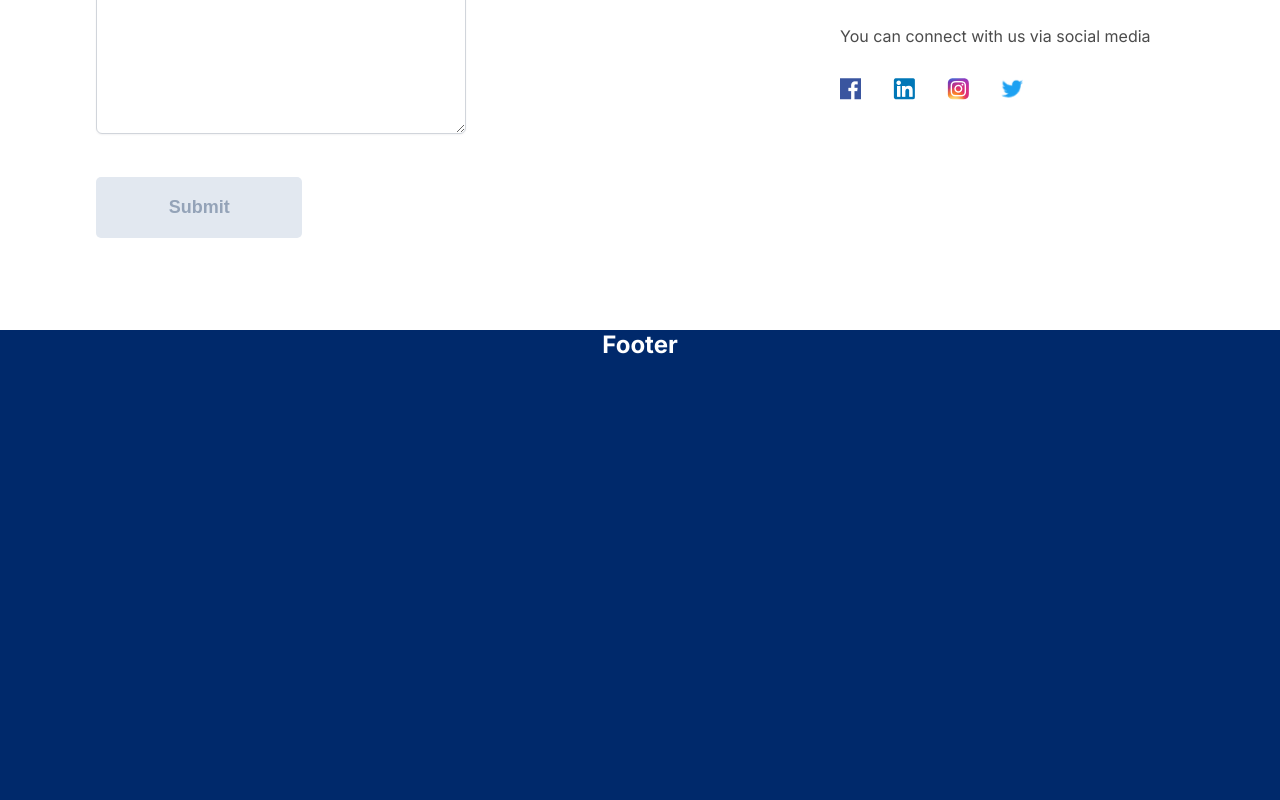
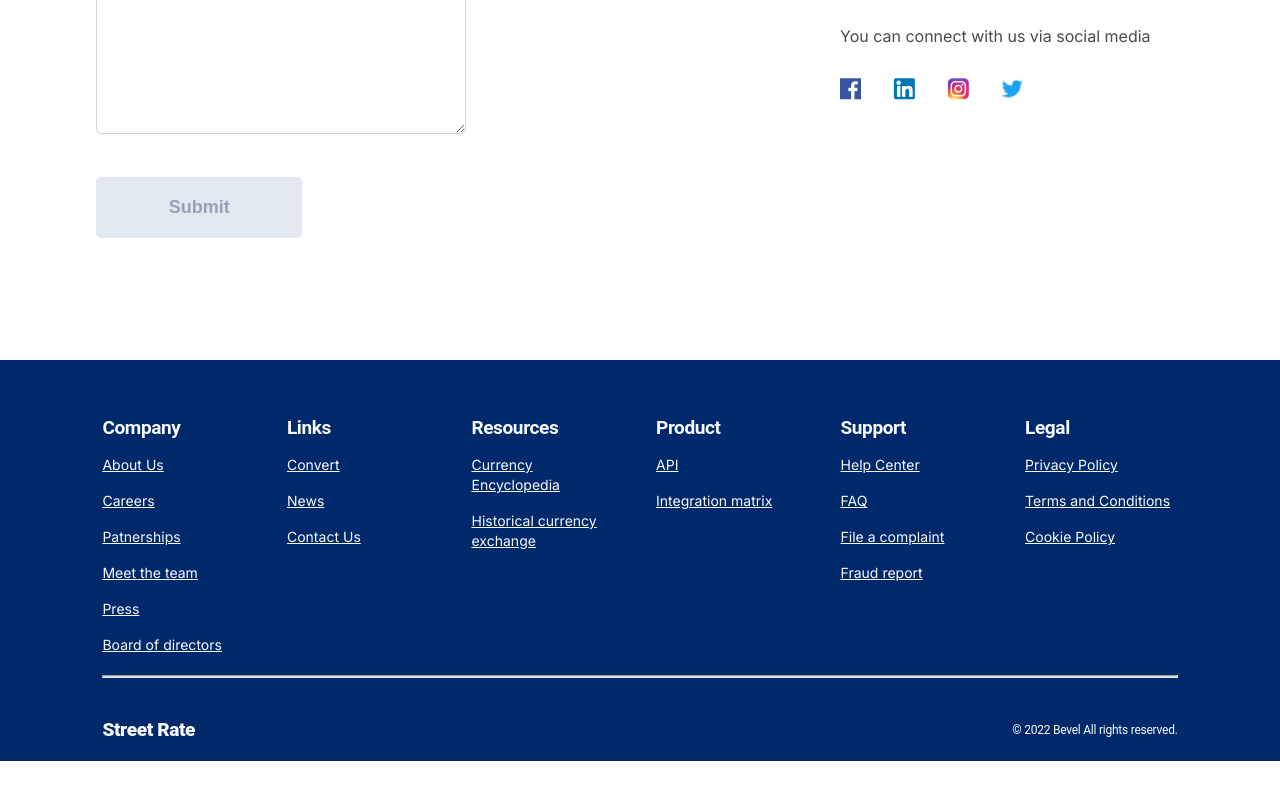
Before and after one commit to c-blaq/bevel-contact-page, a React (Create React App) app: page / in a window 1280 px wide. Shown: the part 1255-2055 px from the top of the page. After the commit the page ends 2016 px from the top, so only its background shows below. Built offline with nearby package versions, Linux system fonts and the light colour scheme.

Commit message:
feat: fooetr

```diff
--- a/src/component/footer/Footer.jsx
+++ b/src/component/footer/Footer.jsx
@@ -1,11 +1,307 @@
+import { Box, Link, Stack, Typography } from "@mui/material";
 import React from "react";
-import { FooterStyle } from "./styled/Footer.styled";
+import DropDown from "../DropDown";
 
 const Footer = () => {
   return (
-    <FooterStyle>
-      <h2>Footer</h2>
-    </FooterStyle>
+    <Box backgroundColor="#00296B" marginTop="50px">
+      <Box
+        margin="0px auto"
+        pt="56px"
+        sx={{
+          maxWidth: { xs: "84%", sm: "90%", md: "84%" },
+        }}
+      >
+        <Box
+          sx={{
+            display: { xs: "none", sm: "flex" },
+            gap: { md: "32px" },
+          }}
+        >
+          <Stack
+            direction="column"
+            alignItems="flex-start"
+            gap="16px"
+            sx={{
+              fontSize: { xs: "14px", sm: "12px", lg: "14px" },
+              lineHeight: { xs: "20px" },
+              fontWeight: { xs: "400" },
+              width: { sm: "173.33px" },
+            }}
+            color="#F8FAFC"
+            letterSpacing="0.001em"
+          >
+            <Typography
+              sx={{
+                fontSize: { xs: "19px", sm: "15px", lg: "19px" },
+                lineHeight: { xs: "23px" },
+                fontWeight: { xs: "700" },
+              }}
+              letterSpacing="-0.02em"
+            >
+              Company
+            </Typography>
+            <Link href="#" color="inherit">
+              About Us
+            </Link>
+            <Link href="#" color="inherit">
+              Careers
+            </Link>
+            <Link href="#" color="inherit">
+              Patnerships
+            </Link>
+            <Link href="#" color="inherit">
+              Meet the team
+            </Link>
+            <Link href="#" color="inherit">
+              Press
+            </Link>
+            <Link href="#" color="inherit">
+              Board of directors
+            </Link>
+          </Stack>
+
+          <Stack
+            direction="column"
+            alignItems="flex-start"
+            gap="16px"
+            sx={{
+              fontSize: { xs: "14px", sm: "12px", lg: "14px" },
+              lineHeight: { xs: "20px" },
+              fontWeight: { xs: "400" },
+              width: { sm: "173.33px" },
+            }}
+            color="#F8FAFC"
+            letterSpacing="0.001em"
+          >
+            <Typography
+              sx={{
+                fontSize: { xs: "19px", sm: "15px", lg: "19px" },
+                lineHeight: { xs: "23px" },
+                fontWeight: { xs: "700" },
+              }}
+              letterSpacing="-0.02em"
+            >
+              Links
+            </Typography>
+            <Link href="#" color="inherit">
+              Convert
+            </Link>
+            <Link href="#" color="inherit">
+              News
+            </Link>
+            <Link href="#" color="inherit">
+              Contact Us
+            </Link>
+          </Stack>
+
+          <Stack
+            direction="column"
+            alignItems="flex-start"
+            gap="16px"
+            sx={{
+              fontSize: { xs: "14px", sm: "12px", lg: "14px" },
+              lineHeight: { xs: "20px" },
+              fontWeight: { xs: "400" },
+              width: { sm: "173.33px" },
+            }}
+            color="#F8FAFC"
+            letterSpacing="0.001em"
+          >
+            <Typography
+              sx={{
+                fontSize: { xs: "19px", sm: "15px", lg: "19px" },
+                lineHeight: { xs: "23px" },
+                fontWeight: { xs: "700" },
+              }}
+              letterSpacing="-0.02em"
+            >
+              Resources
+            </Typography>
+            <Link href="#" color="inherit">
+              Currency Encyclopedia
+            </Link>
+            <Link href="#" color="inherit">
+              Historical currency exchange
+            </Link>
+          </Stack>
+
+          <Stack
+            direction="column"
+            alignItems="flex-start"
+            gap="16px"
+            sx={{
+              fontSize: { xs: "14px", sm: "12px", lg: "14px" },
+              lineHeight: { xs: "20px" },
+              fontWeight: { xs: "400" },
+              width: { sm: "173.33px" },
+            }}
+            color="#F8FAFC"
+            letterSpacing="0.001em"
+          >
+            <Typography
+              sx={{
+                fontSize: { xs: "19px", sm: "15px", lg: "19px" },
+                lineHeight: { xs: "23px" },
+                fontWeight: { xs: "700" },
+              }}
+              letterSpacing="-0.02em"
+            >
+              Product
+            </Typography>
+            <Link href="#" color="inherit">
+              API
+            </Link>
+            <Link href="#" color="inherit">
+              Integration matrix
+            </Link>
+          </Stack>
+
+          <Stack
+            direction="column"
+            alignItems="flex-start"
+            gap="16px"
+            sx={{
+              fontSize: { xs: "14px", sm: "12px", lg: "14px" },
+              lineHeight: { xs: "20px" },
+              fontWeight: { xs: "400" },
+              width: { sm: "173.33px" },
+            }}
+            color="#F8FAFC"
+            letterSpacing="0.001em"
+          >
+            <Typography
+              sx={{
+                fontSize: { xs: "19px", sm: "15px", lg: "19px" },
+                lineHeight: { xs: "23px" },
+                fontWeight: { xs: "700" },
+              }}
+              letterSpacing="-0.02em"
+            >
+              Support
+            </Typography>
+            <Link href="#" color="inherit">
+              Help Center
+            </Link>
+            <Link href="#" color="inherit">
+              FAQ
+            </Link>
+            <Link href="#" color="inherit">
+              File a complaint
+            </Link>
+            <Link href="#" color="inherit">
+              Fraud report
+            </Link>
+          </Stack>
+
+          <Stack
+            direction="column"
+            alignItems="flex-start"
+            gap="16px"
+            sx={{
+              fontSize: { xs: "14px", sm: "12px", lg: "14px" },
+              lineHeight: { xs: "20px" },
+              fontWeight: { xs: "400" },
+              width: { sm: "173.33px" },
+            }}
+            color="#F8FAFC"
+            letterSpacing="0.001em"
+          >
+            <Typography
+              sx={{
+                fontSize: { xs: "19px", sm: "15px", lg: "19px" },
+                lineHeight: { xs: "23px" },
+                fontWeight: { xs: "700" },
+              }}
+              letterSpacing="-0.02em"
+            >
+              Legal
+            </Typography>
+            <Link href="#" color="inherit">
+              Privacy Policy
+            </Link>
+            <Link href="#" color="inherit">
+              Terms and Conditions
+            </Link>
+            <Link href="#" color="inherit">
+              Cookie Policy
+            </Link>
+          </Stack>
+        </Box>
+
+        {/* mobile view */}
+        <Box
+          sx={{
+            display: { xs: "flex", sm: "none" },
+            gap: { xs: "22px" },
+          }}
+          flexDirection="column"
+          marginTop="0px"
+          justifyContent="center"
+          alignItems="center"
+        >
+          <DropDown
+            title={"Company"}
+            Items={[
+              "About Us",
+              "Careers",
+              "Patnerships",
+              "Meet the team",
+              "Press",
+              "Board of directors",
+            ]}
+          />
+          <DropDown title={"Links"} Items={["Convert", "News", "Contact Us"]} />
+          <DropDown
+            title={"Resources"}
+            Items={["Currency Encyclopedia", "Historical currency exchange"]}
+          />
+          <DropDown title={"Product"} Items={["API", "Integration matrix"]} />
+          <DropDown
+            title={"Support"}
+            Items={["Help Centre", "FAQ", "File a complaint", "Fraud Report"]}
+          />
+          <DropDown
+            title={"Legal"}
+            Items={["Private Policy", "Terms and Conditions", "Cookie Policy"]}
+          />
+        </Box>
+
+        <Box margin="20px 0px">
+          <hr style={{ height: "1px", backgroundColor: "#CBD5E1" }} />
+        </Box>
+
+        <Box
+          display="flex"
+          padding="20px 0px"
+          justifyContent="space-between"
+          alignItems="center"
+          color="#F8FAFC"
+        >
+          <Typography
+            sx={{
+              fontSize: { xs: "19px", sm: "20px", md: "24px", lg: "19px" },
+              lineHeight: { xs: "23px" },
+              fontWeight: { xs: "800" },
+            }}
+            letterSpacing="-0.02em"
+          >
+            Street Rate
+          </Typography>
+
+          <Typography
+            sx={{
+              fontSize: { xs: "12px" },
+              lineHeight: { xs: "18px" },
+              fontWeight: { xs: "400" },
+            }}
+            letterSpacing="-0.02em"
+          >
+            © 2022 Bevel All rights reserved.
+          </Typography>
+        </Box>
+      </Box>
+    </Box>
   );
 };
 
```
